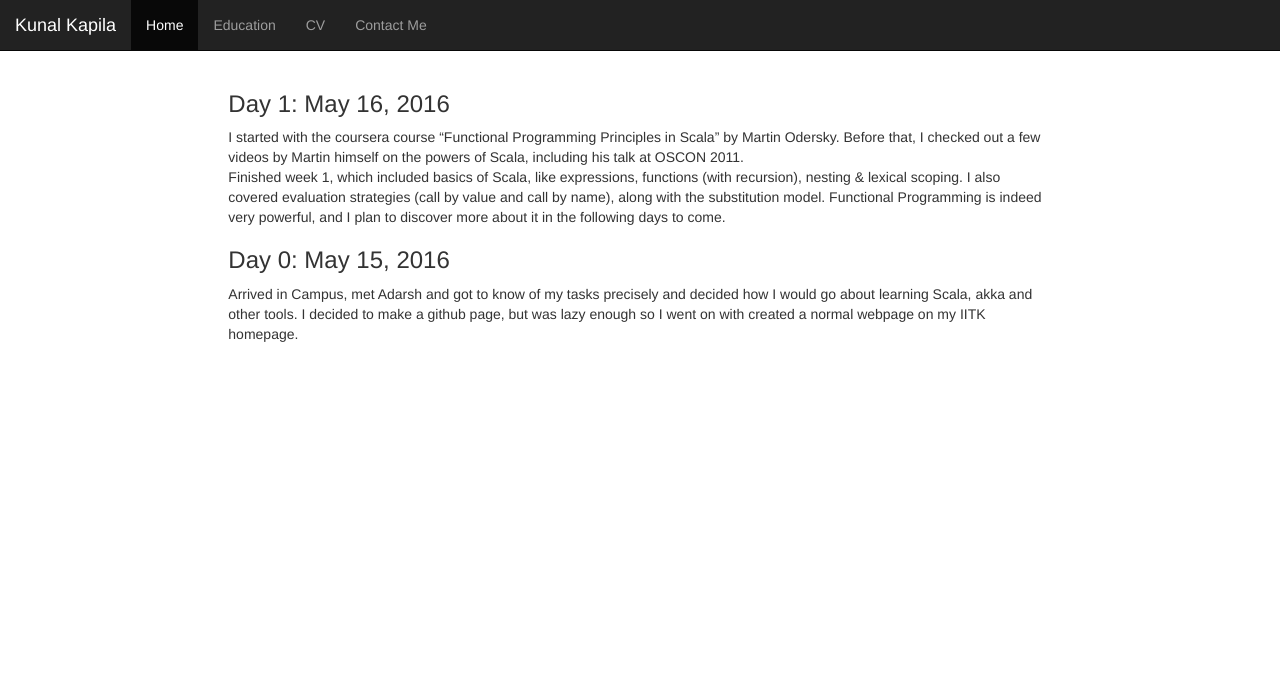
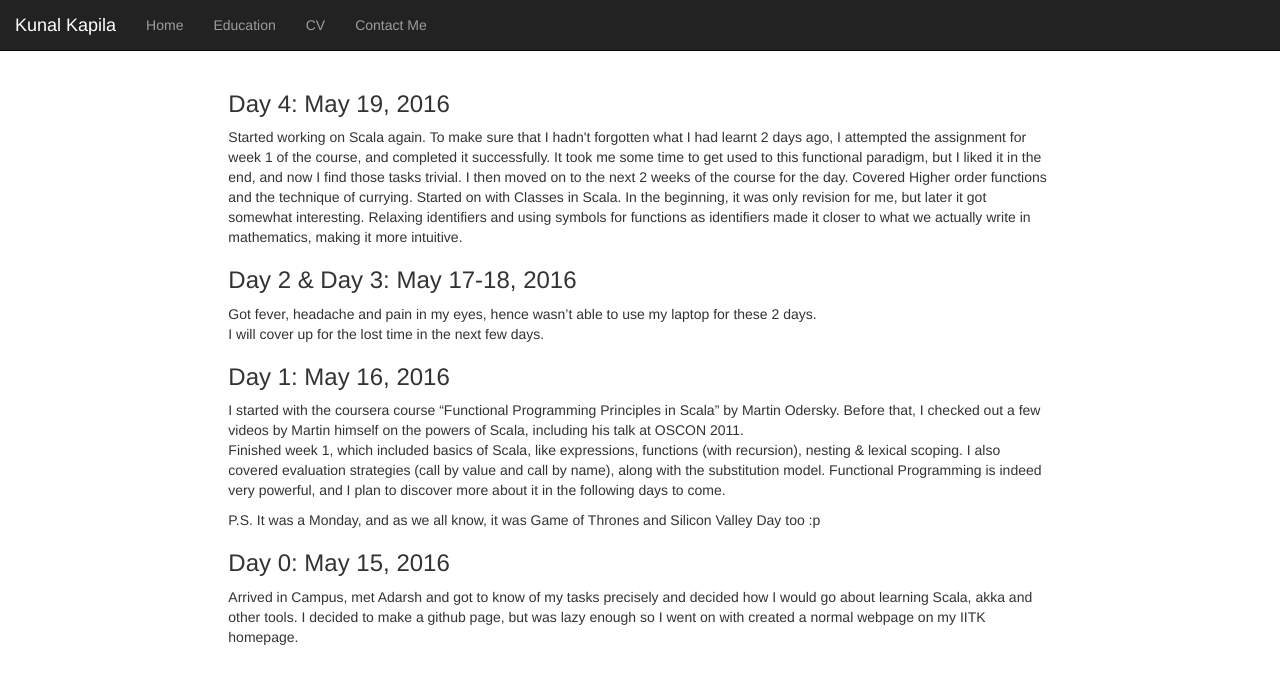
Before and after one commit to kunalkap/IITK-homepage, a plain HTML site: page Intern.html in a window 1280 px wide. Drawn offline with nearby package versions, Linux system fonts and the light colour scheme.

Commit message:
Internship Blog: Day 4, minor chnages elsewhere

```diff
--- a/Intern.html
+++ b/Intern.html
@@ -21,7 +21,7 @@
         </div>
         <div>
             <ul class="nav navbar-nav">
-                <li class="active"><a href="./index.html">Home</a></li>
+                <li><a href="./index.html">Home</a></li>
                 <li><a href="./edu.html">Education</a></li>
                 <li><a href="./CV_Kunal.pdf">CV</a></li>
                 <li><a href="./contact.html">Contact Me</a></li>
@@ -30,9 +30,16 @@
     </div>
 </nav>
 <div class="container col-md-offset-2 col-md-8">
+<h3>Day 4: May 19, 2016</h3>
+Started working on Scala again. To make sure that I hadn't forgotten what I had learnt 2 days ago, I attempted the assignment for week 1 of the course, and completed it successfully. It took me some time to get used to this functional paradigm, but I liked it in the end, and now I find those tasks trivial. I then moved on to the next 2 weeks of the course for the day. Covered Higher order functions and the technique of currying. Started on with Classes in Scala. In the beginning, it was only revision for me, but later it got somewhat interesting. Relaxing identifiers and using symbols for functions as identifiers made it closer to what we actually write in mathematics, making it more intuitive.
+<h3>Day 2 & Day 3: May 17-18, 2016</h3>
+Got fever, headache and pain in my eyes, hence wasn’t able to use my laptop for these 2 days.
+<p>
+I will cover up for the lost time in the next few days.
 <h3>Day 1: May 16, 2016</h3>
 I started with the coursera course “Functional Programming Principles in Scala” by Martin Odersky. Before that, I checked out a few videos by Martin himself on the powers of Scala, including his talk at OSCON 2011.
 <p>Finished week 1, which included basics of Scala, like expressions, functions (with recursion), nesting & lexical scoping. I also covered evaluation strategies (call by value and call by name), along with the substitution model. Functional Programming is indeed very powerful, and I plan to discover more about it in the following days to come.
+<p>P.S. It was a Monday, and as we all know, it was Game of Thrones and Silicon Valley Day too :p
 <h3>Day 0: May 15, 2016</h3>
 Arrived in Campus, met Adarsh and got to know of my tasks precisely and decided how I would go about learning Scala, akka and other tools. I decided to make a github page, but was lazy enough so I went on with created a normal webpage on my IITK homepage.
 </div>
```
Also changed, not shown: Cimulator.html (+1 -1 lines).
